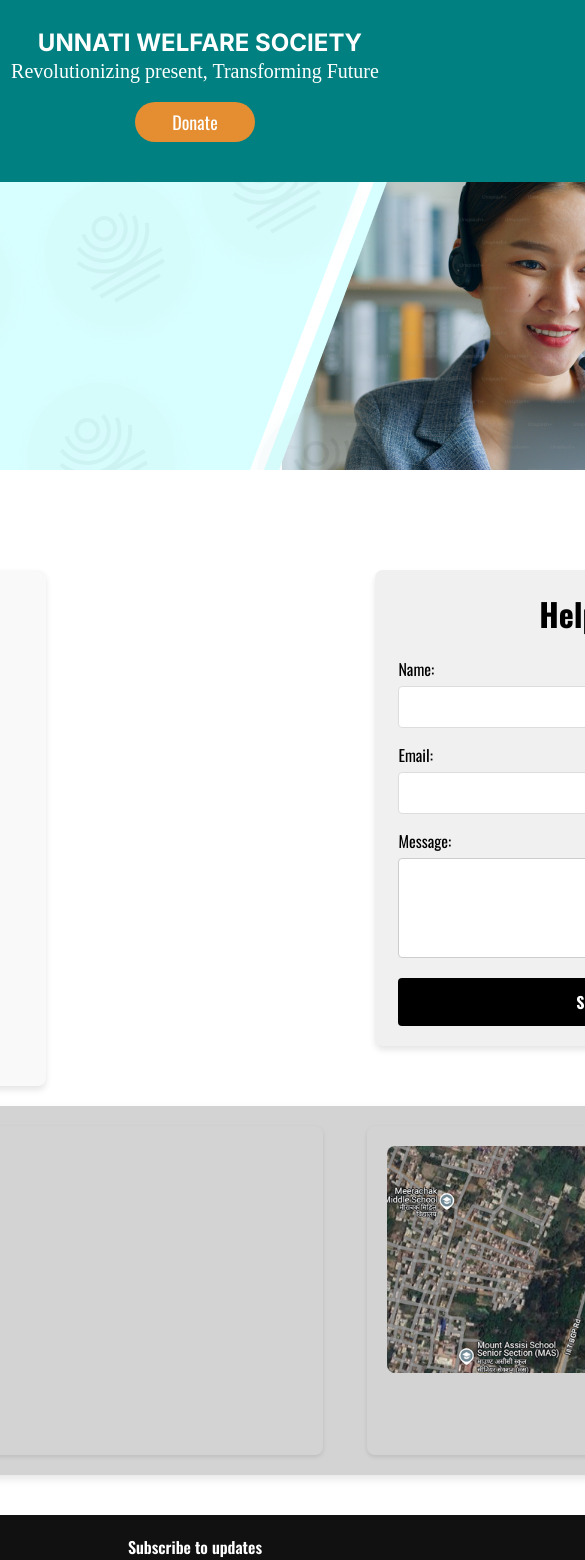
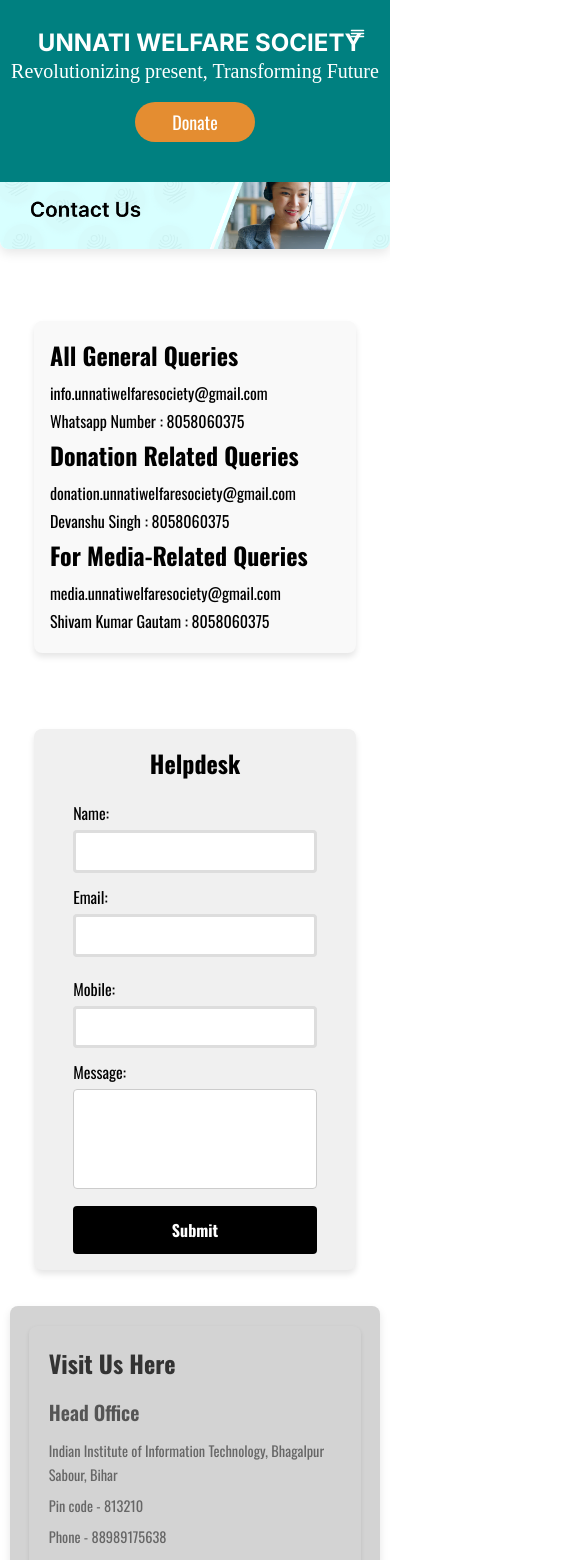
Before and after one commit to Web-Dev-Teams/Website.V2, a React (Create React App) app in the folder client/: page /contactus in a window 390 px wide. Shown: the top 1560 px of the page, 585 px wide, since content can reach past the window. Built offline with nearby package versions, Linux system fonts and the light colour scheme; the HTML template or start-up script is replaced by a standard one; a web font is replaced by a local one.

Commit message:
made the contact us page responsive and added a hook which checks screen resizing

```diff
--- a/client/src/components/Contactus/HelpDesk.jsx
+++ b/client/src/components/Contactus/HelpDesk.jsx
@@ -1,10 +1,12 @@
-import React, { useState } from 'react';
+import { useState } from 'react';
 import emailjs from 'emailjs-com'; // Import EmailJS
-
+import useResponsive from '../../hooks/useResponsive';
 
 // first make sure to run "npm install emailjs-com"
 //:-Satvik Singh
 const Helpdesk = () => {
+  const smallScreen = useResponsive(); // ✅ Hook used inside component
+
   const [formData, setFormData] = useState({
     name: '',
     email: '',
@@ -37,7 +39,7 @@
         'service_9o6v8od',  // Replace with your service ID
         'template_ddl1qb8',  // Replace with your template ID
         emailData,           // Data to send (form values)
-        'nuFqggl8nmWzxVECy' // Your public API key
+        'nuFqggl8nmWzxVECy'  // Your public API key
       )
       .then(
         (response) => {
@@ -56,6 +58,82 @@
         }
       );
   };
+
+  // Styles defined inside component so smallScreen is accessible
+  const styles = {
+        helpdeskContainer: {
+      width: 'min(90%, 600px)',
+
+      maxWidth: '38rem',
+      margin: smallScreen ? '1.25rem auto' : '4.5rem 4.5% 2.5rem 2%',
+      padding: smallScreen ? '1rem 0.75rem' : '1.25rem',
+      backgroundColor: '#f0f0f0',
+      borderRadius: '0.5rem',
+      boxShadow: '0 0.25rem 0.375rem rgba(0, 0, 0, 0.1)',
+      display: 'flex',
+      flexDirection: 'column',
+      alignItems: 'center',
+      overflow: 'hidden',
+    },
+
+    heading: {
+      fontSize: smallScreen ? '1.5rem' : '2rem',
+      fontWeight: 'bold',
+      textAlign: 'center',
+      marginBottom: '1.25rem', // ~20px
+    },
+
+    formField: {
+  marginBottom: smallScreen ? '0.75rem' : '1rem',
+  width: '100%',
+  flex: 1,
+},
+
+
+    formFieldRow: {
+      display: 'flex',
+      flexDirection: smallScreen ? 'column' : 'row',
+      justifyContent: 'space-between',
+      gap: smallScreen ? '0.5rem' : '5%',
+      alignItems: 'stretch',
+      width: '100%',
+    },
+
+    input: {
+  width: '100%',
+  padding: smallScreen ? '0.4rem 1rem' : '1.625rem',
+  marginTop: '0.3125rem',
+  border: '0.1875rem solid #ddd',
+  borderRadius: '0.25rem',
+  fontSize: '1rem',
+},
+
+
+
+    textarea: {
+      width: '100%',
+      height: '6.25rem', // ~100px
+      padding: '0.625rem',
+      marginTop: '0.3125rem',
+      fontSize: '1rem',
+      border: '1px solid #ccc',
+      borderRadius: '0.25rem',
+      resize: 'none',
+    },
+
+    submitButton: {
+      width: '100%',
+      padding: '0.75rem',
+      backgroundColor: '#000',
+      color: '#fff',
+      border: 'none',
+      borderRadius: '0.25rem',
+      cursor: 'pointer',
+      fontSize: '1rem',
+      fontWeight: 'bold',
+    }
+  };
+
   return (
     <div style={styles.helpdeskContainer}>
       <h2 style={styles.heading}>Helpdesk</h2>
@@ -117,68 +195,4 @@
   );
 };
 
-const styles = {
-    helpdeskContainer: {
-        width: '450px',
-        height: 'auto',
-        marginLeft: '30px',
-        marginRight: '70px',
-        marginTop: '75px',
-        marginBottom:'40px',
-        padding: '20px',
-        backgroundColor: '#f0f0f0',
-        borderRadius: '8px',
-        boxShadow: '0 4px 6px rgba(0, 0, 0, 0.1)',
-        display: 'flex',
-        flexDirection: 'column',
-        alignItems: 'center',
-        overflow: 'hidden',
-      },
-
-
-  heading: {
-    fontSize: '32px',
-    fontWeight: 'bold',
-    textAlign: 'center',
-    marginBottom: '20px',
-  },
-  formField: {
-    marginBottom: '15px',
-    width: '100%',
-  },
-  formFieldRow: {
-    display: 'flex',
-    justifyContent: 'space-between',
-    gap: '10px',
-  },
-  input: {
-    width: '100%',
-    padding: '10px',
-    marginTop: '5px',
-    border: '1px solid #ddd',
-    borderRadius: '4px',
-  },
-  textarea: {
-    width: '100%',
-  height: '100px',
-  padding: '10px',
-  marginTop: '5px',
-  fontSize: '16px',
-  border: '1px solid #ccc',
-  borderRadius: '4px',
-  resize: 'none',
-  },
-  submitButton: {
-    width: '100%',
-    padding: '12px',
-    backgroundColor: '#000',
-    color: '#fff',
-    border: 'none',
-    borderRadius: '4px',
-    cursor: 'pointer',
-    fontSize: '16px',
-    fontWeight: 'bold',
-  }
-};
-
 export default Helpdesk;
--- a/client/src/components/Contactus/Location.css
+++ b/client/src/components/Contactus/Location.css
@@ -1,59 +1,51 @@
 .location-box {
   display: flex;
+  flex-wrap: wrap;
   justify-content: space-between;
-    padding: 20px;
+  gap: 1.5rem;
+  padding: 4vw;
   background-color: #d3d3d3;
-    border-radius: 8px;
+  border-radius: 0.5rem;
   box-shadow: 0 4px 8px rgba(0, 0, 0, 0.1);
-    margin-left: 50px;
-    margin-right: 70px;
-    margin-bottom: 40px;
+  box-sizing: border-box;
+  max-width: 95vw;
+  margin: 0 auto 3rem auto;
 }
 
-.location-info {
-    width: 60%;
+.location-info,
+.map-image {
+  flex: 1 1 45%;
   background-color: #d3d3d3;
-    padding: 20px;
-    border-radius: 8px;
+  padding: 2.5vw;
+  border-radius: 0.5rem;
   box-shadow: 0 2px 4px rgba(0, 0, 0, 0.1);
-    margin-left: 10px;
-    margin-right: 10px;
-}
-
-.map-image {
-    width: 35%;
-    background-color: #d3d3d3;
-    padding: 20px;
-    border-radius: 8px;
-    box-shadow: 0 2px 4px rgba(0, 0, 0, 0.1);
-    margin-left: 10px;
-    margin-right: 10px;
+  box-sizing: border-box;
 }
 
 .location-info h2 {
-    font-size: 32px;
+  font-size: clamp(1.5rem, 4vw, 2rem);
   font-weight: bold;
   color: #333;
-    margin-bottom: 15px;
+  margin-bottom: 1rem;
 }
 
 .location-info h3 {
-    font-size: 24px;
+  font-size: clamp(1.25rem, 3.5vw, 1.5rem);
   font-weight: 600;
   color: #555;
-    margin-bottom: 10px;
+  margin-bottom: 0.75rem;
 }
 
 .location-info p {
-    font-size: 16px;
+  font-size: clamp(0.9rem, 2.8vw, 1rem);
   line-height: 1.6;
   color: #666;
-    margin-bottom: 10px;
+  margin-bottom: 0.5rem;
 }
 
 .location-info a {
-    font-size: 16px;
-    color: #0066cc;
+  font-size: clamp(1rem, 3vw, 1.125rem);
+  color: #DF0000;
   text-decoration: none;
 }
 
@@ -64,5 +56,21 @@
 .map-image img {
   width: 100%;
   height: auto;
-    border-radius: 8px;
+  border-radius: 0.5rem;
+  object-fit: cover;
 }
+
+/* Stack layout for small screens */
+@media (max-width: 768px) {
+  .location-box {
+    flex-direction: column;
+    gap: 2rem;
+    padding: 5vw;
+  }
+
+  .location-info,
+  .map-image {
+    flex: 1 1 100%;
+    padding: 5vw;
+  }
+}
--- a/client/src/components/Contactus/contact_us.jsx
+++ b/client/src/components/Contactus/contact_us.jsx
@@ -1,18 +1,54 @@
-import React from 'react';
+import React, { useState, useEffect } from 'react';
 import DetailBox from './template';
 import Helpdesk from './HelpDesk';
 import LocationBox from './Location';
+
 const ContactUs = () => {
-    return(
+  const [isSmallScreen, setIsSmallScreen] = useState(window.innerWidth <= 768);
+
+  useEffect(() => {
+    const handleResize = () => {
+      setIsSmallScreen(window.innerWidth <= 768);
+    };
+    window.addEventListener('resize', handleResize);
+    return () => window.removeEventListener('resize', handleResize);
+  }, []);
+
+  return (
     <div>
-            <img src="/Frame 2610660.png" alt="CONTACT US IMAGE"/>
-            <div style={{ display: 'flex', justifyContent: 'space-between', padding: '20px' }}>
+      <img
+  src="/Frame 2610660.png"
+  alt="CONTACT US IMAGE"
+  style={{
+    width: '100%',
+    height: 'auto',
+    display: 'block',
+    objectFit: 'cover',
+    borderRadius: '0.5rem',
+    boxShadow: '0 4px 12px rgba(0, 0, 0, 0.1)',
+    marginBottom: '2rem',
+    maxHeight: '45vh',
+  }}
+/>
+
+
+      <div
+        style={{
+          display: 'flex',
+          flexDirection: isSmallScreen ? 'column' : 'row',
+          justifyContent: 'space-between',
+          alignItems: isSmallScreen ? 'center' : 'flex-start',
+          padding: isSmallScreen ? '1rem' : '1.4%',
+          gap: isSmallScreen ? '2rem' : '0',
+        }}
+      >
         <DetailBox />
         <Helpdesk />
       </div>
-            <LocationBox/>
 
+      <LocationBox />
     </div>
   );
-}
+};
+
 export default ContactUs;
--- a/client/src/components/Contactus/template.jsx
+++ b/client/src/components/Contactus/template.jsx
@@ -1,61 +1,66 @@
-import React from 'react';
+import useResponsive from '../../hooks/useResponsive';
 
 const Template = (props) => {
   return (
     <div>
-            <h2 style={templateHeadingStyle}>{props.queryType}</h2>
-            <p style={templateTextStyle}>{props.email}</p>
-            <p style={templateTextStyle}>{props.name} : {props.number}</p>
+      <h2 style={props.styles.templateHeadingStyle}>{props.queryType}</h2>
+      <p style={props.styles.templateTextStyle}>{props.email}</p>
+      <p style={props.styles.templateTextStyle}>{props.name} : {props.number}</p>
     </div>
   );
-}
+};
 
 const DetailBox = () => {
+  const smallScreen = useResponsive();
+
+  const styles = {
+    detailBoxContainerStyle: {
+      width: '100%',
+      maxWidth: smallScreen ? '90%' : '31rem',
+      margin: smallScreen ? '1.5rem auto' : '4rem 1rem',
+      padding: smallScreen ? '1rem' : '1.5rem',
+      backgroundColor: '#f9f9f9',
+      borderRadius: '0.5rem',
+      boxShadow: '0 0.25rem 0.375rem rgba(0, 0, 0, 0.1)',
+      boxSizing: 'border-box',
+    },
+    templateHeadingStyle: {
+      fontSize: smallScreen ? '1.5rem' : '2rem',
+      fontWeight: 'bold',
+      marginBottom: smallScreen ? '0.5rem' : '0.625rem',
+    },
+    templateTextStyle: {
+      fontSize: smallScreen ? '1rem' : '1.375rem',
+      marginBottom: smallScreen ? '0.25rem' : '0.3125rem',
+      fontWeight: 'normal',
+    }
+  };
+
   return (
-        <div style={detailBoxContainerStyle}>
+    <div style={styles.detailBoxContainerStyle}>
       <Template
         queryType="All General Queries"
         name="Whatsapp Number"
         email="info.unnatiwelfaresociety@gmail.com"
         number="8058060375"
+        styles={styles}
       />
       <Template
         queryType="Donation Related Queries"
         name="Devanshu Singh"
         email="donation.unnatiwelfaresociety@gmail.com"
         number="8058060375"
+        styles={styles}
       />
       <Template
         queryType="For Media-Related Queries"
         name="Shivam Kumar Gautam"
         email="media.unnatiwelfaresociety@gmail.com"
         number="8058060375"
+        styles={styles}
       />
     </div>
   );
-}
-
-const detailBoxContainerStyle = {
-    width: '500px',
-    height: 'auto',
-    marginLeft: '50px',
-    marginTop:'75px',
-    padding: '20px',
-    backgroundColor: '#f9f9f9',
-    borderRadius: '8px',
-    boxShadow: '0 4px 6px rgba(0, 0, 0, 0.1)',
-};
-
-const templateHeadingStyle = {
-    fontSize: '32px',
-    fontWeight: 'bold',
-    marginBottom: '10px',
-};
-
-const templateTextStyle = {
-    fontSize: '22px',
-    marginBottom: '5px',
-    fontWeight: 'normal',
 };
 
 export default DetailBox;
--- /dev/null
+++ b/client/src/hooks/useResponsive.js
@@ -0,0 +1,18 @@
+import { useState, useEffect } from 'react';
+
+const useResponsive = (breakpoint = 768) => {
+  const [isSmall, setIsSmall] = useState(window.innerWidth <= breakpoint);
+
+  useEffect(() => {
+    const handleResize = () => {
+      setIsSmall(window.innerWidth <= breakpoint);
+    };
+
+    window.addEventListener('resize', handleResize);
+    return () => window.removeEventListener('resize', handleResize);
+  }, [breakpoint]);
+
+  return isSmall;
+};
+
+export default useResponsive;
```
Also changed, not shown: client/src/App.js (+4 -53 lines). Lines whose indentation alone changed are shown as unchanged.
